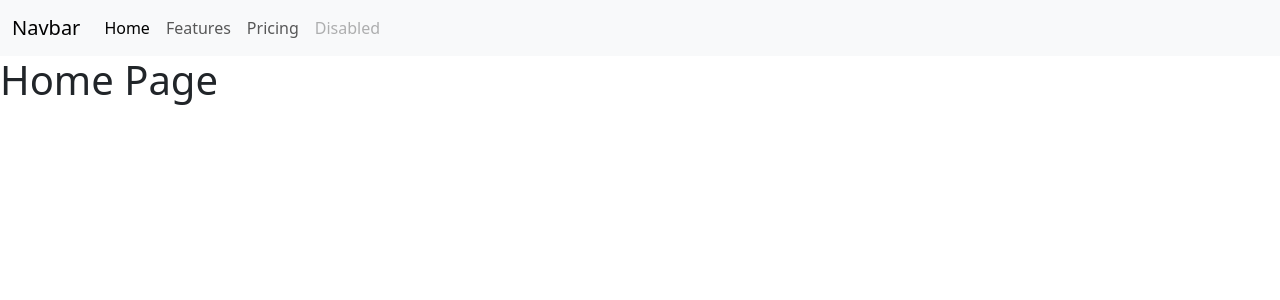
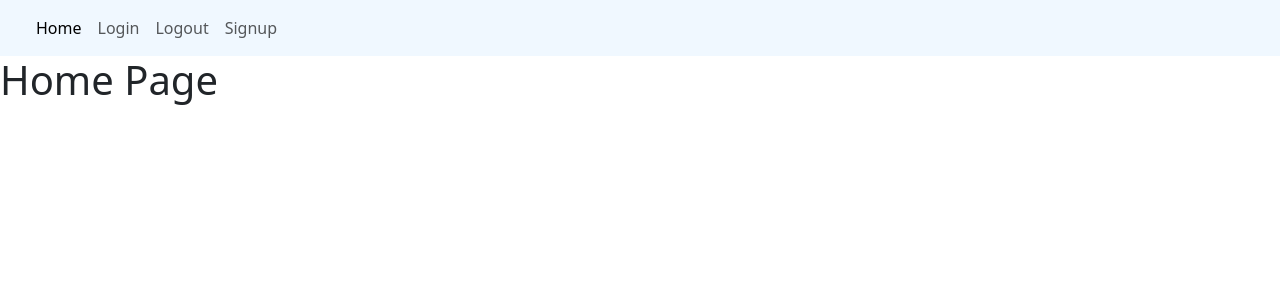
Before and after one commit to KiwiBoi2/SABB-WebApp, a Flask app: page / in a window 1280 px wide. Shown: the top 300 px of the page. Run offline with Flask 3, Linux system fonts and the light colour scheme.

Commit message:
changed navbar background colour temporarily without stylesheet. added correct href links for navbar options

```diff
--- a/website/templates/home.html
+++ b/website/templates/home.html
@@ -10,18 +10,18 @@
         <link rel="stylesheet" href="">
     </head>
     <body>
-        <nav class="navbar navbar-expand-lg bg-body-tertiary">
+        <nav class="navbar navbar-expand-lg" style="background-color: aliceblue;">
             <div class="container-fluid">
-                <a class="navbar-brand" href="#">Navbar</a>
+                <a class="navbar-brand" href="#"></a>
                 <button class="navbar-toggler" type="button" data-bs-toggle="collapse" data-bs-target="#navbarNavAltMarkup" aria-controls="navbarNavAltMarkup" aria-expanded="false" aria-label="Toggle navigation">
                 <span class="navbar-toggler-icon"></span>
                 </button>
                 <div class="collapse navbar-collapse" id="navbarNavAltMarkup">
                 <div class="navbar-nav">
-                    <a class="nav-link active" aria-current="page" href="#">Home</a>
-                    <a class="nav-link" href="#">Features</a>
-                    <a class="nav-link" href="#">Pricing</a>
-                    <a class="nav-link disabled" aria-disabled="true">Disabled</a>
+                    <a class="nav-link active" aria-current="page" href="/home">Home</a>
+                    <a class="nav-link" href="/login">Login</a>
+                    <a class="nav-link" href="/logout">Logout</a>
+                    <a class="nav-link" href="/sign-up">Signup</a>
                 </div>
                 </div>
             </div>
```
